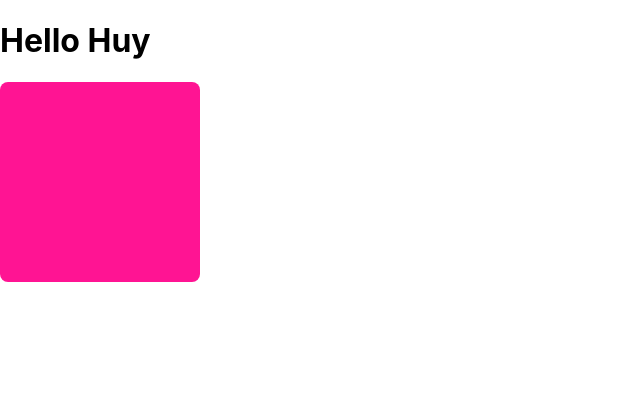
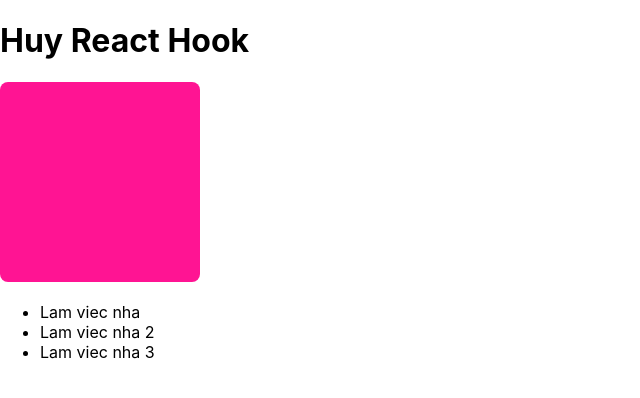
Before and after one commit to duchuytran943/react-hooks-basic, a React (Create React App) app: page / in a window 1280 px wide. Shown: the top 398 px of the page, without its empty margins (0-640 px from the left). Built offline with nearby package versions, Linux system fonts and the light colour scheme.

Commit message:
useState todoList

```diff
--- a/src/App.js
+++ b/src/App.js
@@ -1,12 +1,33 @@
-import React from "react";
+import React, { useState } from "react";
 import "./App.scss";
 import ColorBox from "./components/ColorBox";
+import TodoList from "./components/TodoList";
 
 function App() {
+  const [todoList, setTodoList] = useState(() => {
+    const todoList = [
+      { id: 1, title: "Lam viec nha" },
+      { id: 2, title: "Lam viec nha 2" },
+      { id: 3, title: "Lam viec nha 3" },
+    ];
+    return todoList;
+  });
+
+  function handleTodoClick(todo) {
+    const indexRemove = todoList.findIndex((x) => x.id === todo.id);
+
+    if (indexRemove < 0) return;
+
+    const newTodoList = [...todoList];
+    newTodoList.splice(indexRemove, 1);
+    setTodoList(newTodoList);
+  }
+
   return (
     <div className="app">
-      <h1>Hello Huy</h1>
+      <h1>Huy React Hook</h1>
       <ColorBox></ColorBox>
+      <TodoList todos={todoList} onTodoClick={handleTodoClick}></TodoList>
     </div>
   );
 }
--- a/src/components/ColorBox/index.jsx
+++ b/src/components/ColorBox/index.jsx
@@ -1,9 +1,6 @@
 import React from "react";
 import { useState } from "react";
-import PropTypes from "prop-types";
 import "./ColorBox.scss";
-
-ColorBox.propTypes = {};
 
 function getRandomColor() {
   const LIST_COLOR = ["deeppink", "blue", "yellow", "black", "red"];
--- /dev/null
+++ b/src/components/TodoList/index.jsx
@@ -0,0 +1,40 @@
+import React from "react";
+import PropTypes from "prop-types";
+
+TodoList.propTypes = {
+  todos: PropTypes.array,
+  onTodoClick: PropTypes.func,
+};
+
+TodoList.defaultProps = {
+  todos: [],
+  onTodoClick: null,
+};
+
+function TodoList(props) {
+  const { todos, onTodoClick } = props;
+
+  function handleClick(todo) {
+    if (onTodoClick) {
+      onTodoClick(todo);
+    }
+  }
+
+  return (
+    <ul className="todo-list">
+      {todos.map((todo) => (
+        <li
+          className="todo"
+          key={todo.id}
+          onClick={() => {
+            handleClick(todo);
+          }}
+        >
+          {todo.title}
+        </li>
+      ))}
+    </ul>
+  );
+}
+
+export default TodoList;
```
